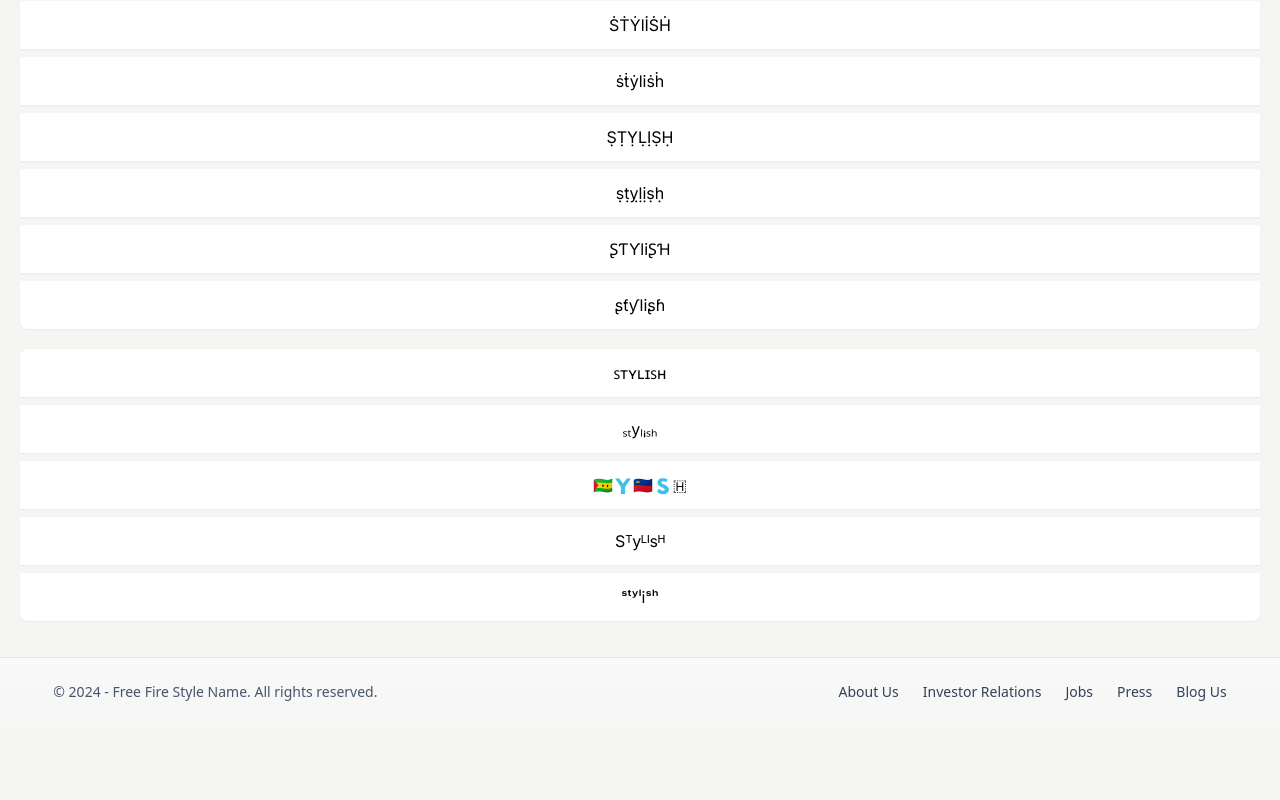
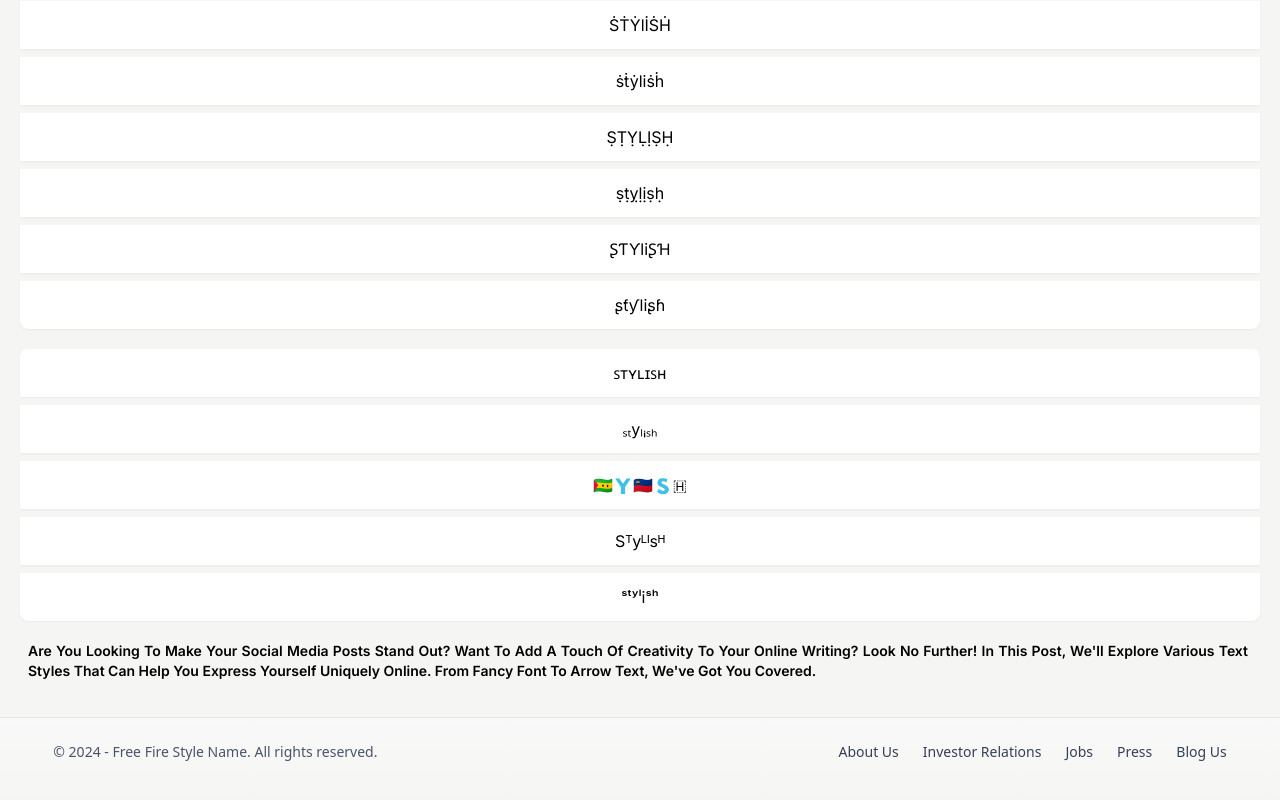
Before and after one commit to AnkushChharri/cfnjst, a Next.js app: page / in a window 1280 px wide. Shown: the part 2745-3545 px from the top of the page. Before the commit the page ends 3493 px from the top, so only its background shows below. Built offline with nearby package versions, Linux system fonts and the light colour scheme.

Commit message:
First Initial commit

```diff
--- a/src/app/components/SearchComponent.js
+++ b/src/app/components/SearchComponent.js
@@ -363,6 +363,8 @@ const SearchComponent = () => {
 
             </div>
 
+
+
             {error ? (
                 <p className="error-message">{error}</p>
             ) : (
@@ -385,15 +387,43 @@ const SearchComponent = () => {
                                             <span className="style-value">{getStyleValue(styleValue)}</span>
 
 
+
+
                                             {copiedStyles[uniqueKey] && <span className="copy-alert text-emerald-400">Copied!</span>}
+
+
                                         </div>
 
+
+
                                     );
+
+
                                 })
+
                             )}
+
+
                         </div>
 
+
+
                     ))}
+
+                    <div className=" max-h-fit max-w-7xl mx-auto my-auto mt-2 h-auto  ">
+                        <div className="text-justify  capitalize font-semibold subpixel-antialiased  text-sm ml-2 mr-3">
+
+                            <p >Are you looking to make your social media posts stand out? Want to add a touch of creativity to your online writing? Look no further! In this post, we'll explore various text styles that can help you express yourself uniquely online. From Fancy Font to Arrow Text, we've got you covered.
+                            </p>
+
+
+
+
+                        </div>
+                    </div>
+
+
+
 
 
 
@@ -401,6 +431,8 @@ const SearchComponent = () => {
                 </div>
 
             )}
+
+
 
             {!isLoading && !result && searchText.trim() && (
                 <p>No results found.</p>
@@ -410,6 +442,7 @@ const SearchComponent = () => {
 
 
 
+
     );
 };
 
--- a/src/app/page.js
+++ b/src/app/page.js
@@ -48,6 +48,9 @@ export default function Home() {
 
 
 
+
+
+
     </>
   );
 }
```
